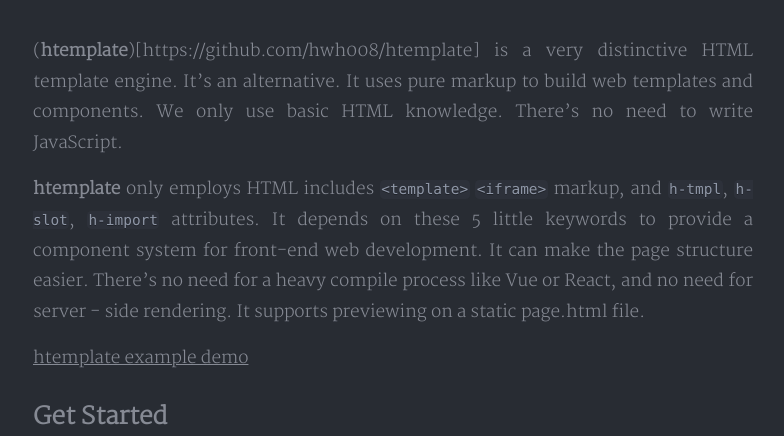
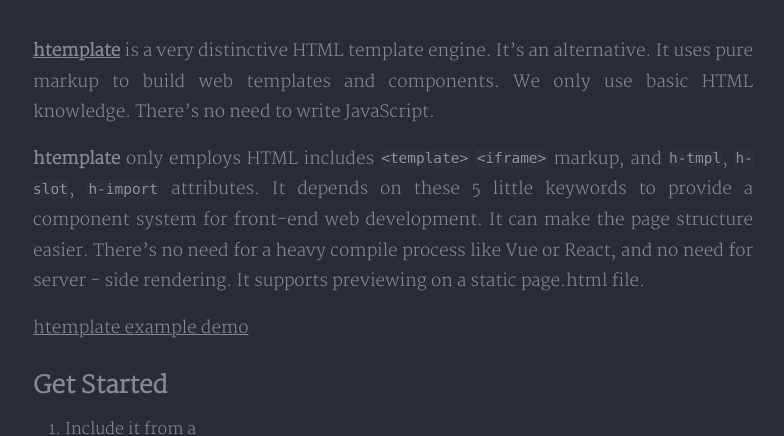
Before and after one commit to hwh008/hwh008.github.io, a Jekyll site: the page built from _posts/tech/2025-08-16-htemplate.js.md, in a window 1280 px wide and 900 px high, cut to the strip 464-900 px from the top of the window. Shown: the whole strip, without its empty margins (247-1031 px from the left). Built offline with Jekyll 4.4.1, drawn with Linux system fonts in a browser that asks for light colours; nearby versions of some CDN libraries; comment, search, counter and statistics services are not loaded; a style sheet for code colours, icons or effects is not loaded.

Commit message:
fix link

```diff
--- a/_posts/tech/2025-08-16-htemplate.js.md
+++ b/_posts/tech/2025-08-16-htemplate.js.md
@@ -7,7 +7,7 @@
 tags: tech
 ---
 
-(**htemplate**)[https://github.com/hwh008/htemplate] is a very distinctive HTML template engine. It's an alternative. It uses pure markup to build web templates and components. We only use basic HTML knowledge. There's no need to write JavaScript.
+[**htemplate**](https://github.com/hwh008/htemplate) is a very distinctive HTML template engine. It's an alternative. It uses pure markup to build web templates and components. We only use basic HTML knowledge. There's no need to write JavaScript.
 
 
 **htemplate** only employs HTML includes `<template>` `<iframe>` markup, and `h-tmpl`, `h-slot`, `h-import` attributes. It depends on these 5 little keywords to provide a component system for front-end web development. It can make the page structure easier. There's no need for a heavy compile process like Vue or React, and no need for server - side rendering. It supports previewing on a static page.html file.
```
